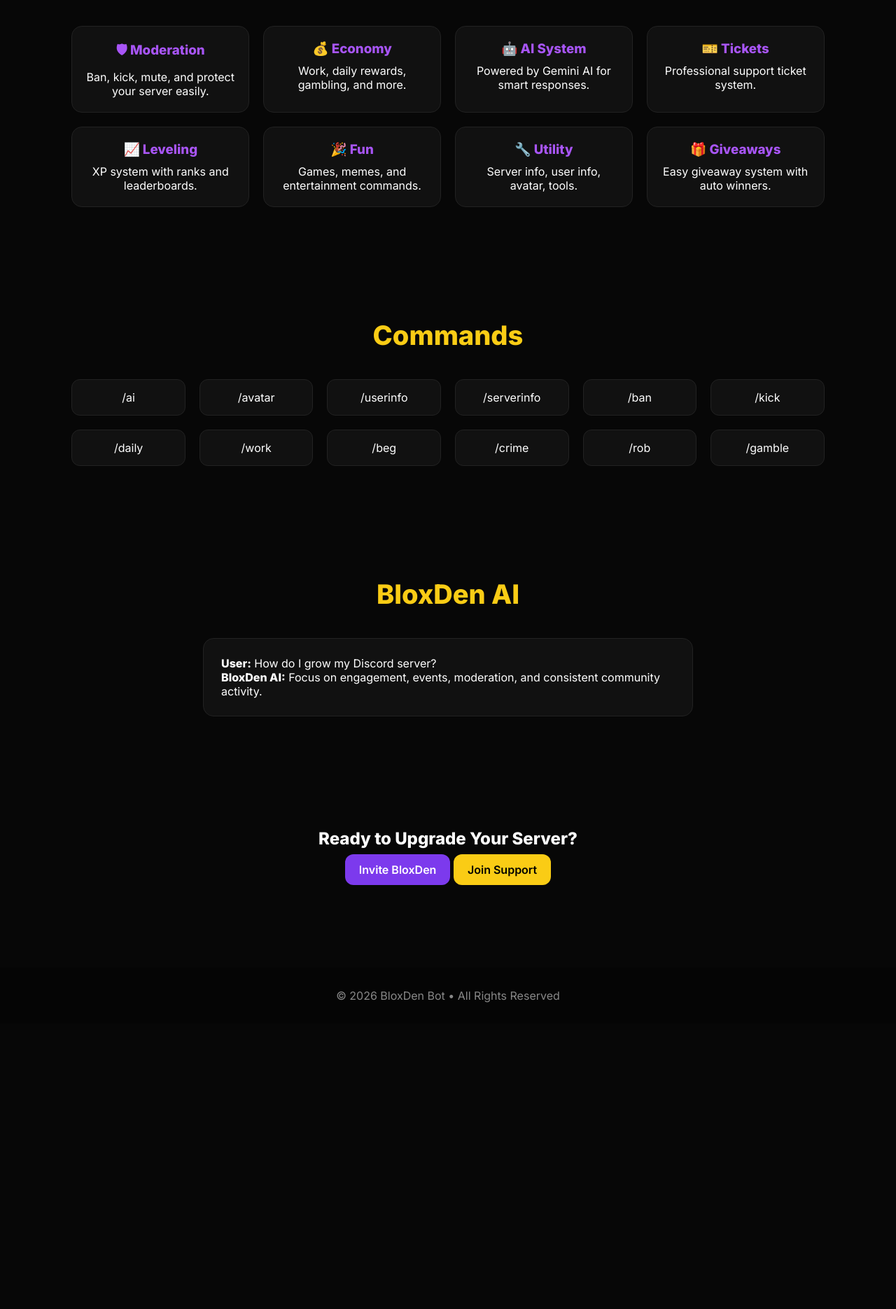
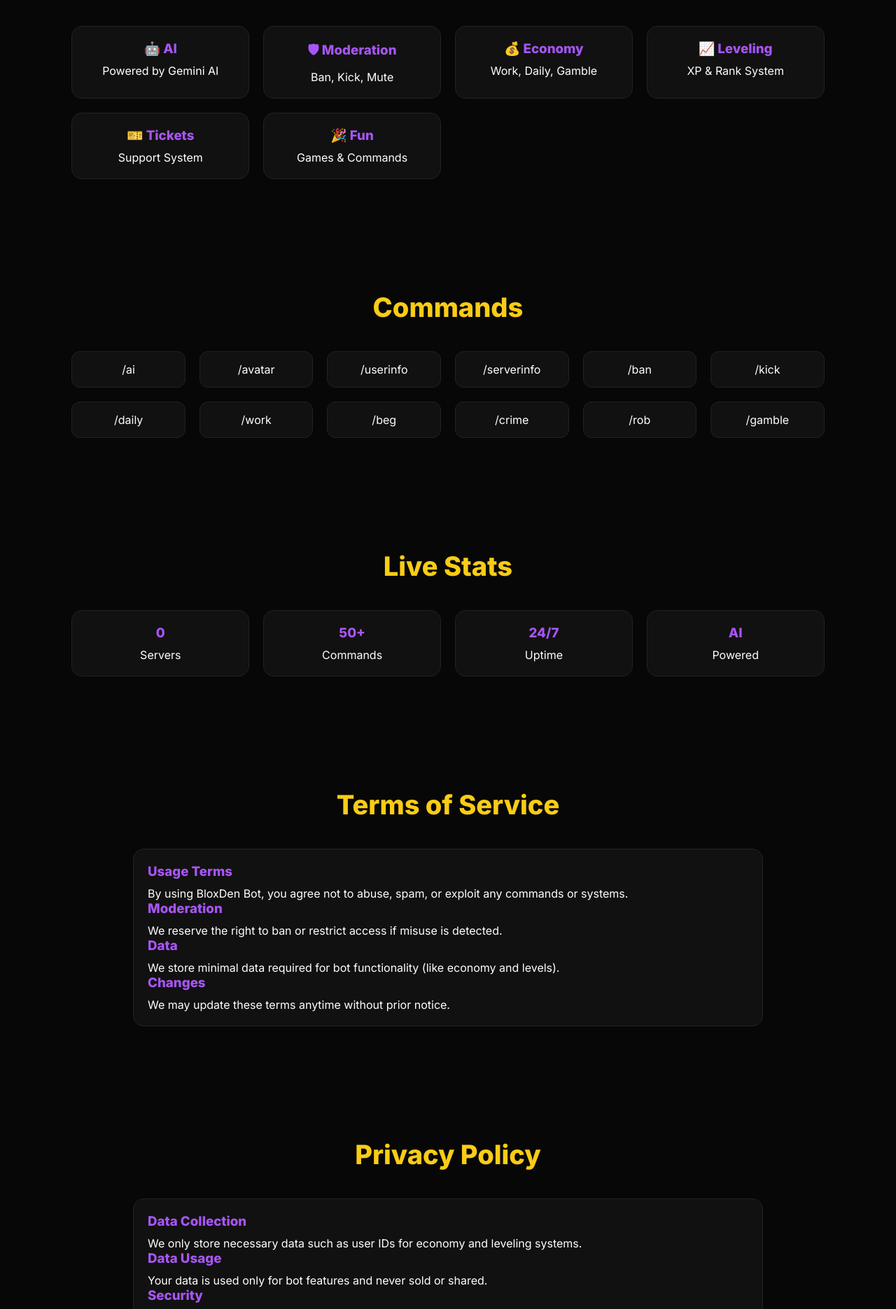
Before and after one commit to NotGood-star/BloxDen-Website, a plain HTML site: page index.html in a window 1280 px wide. Shown: the part 929-2800 px from the top of the page at 70% size. Before the commit the page ends 2392 px from the top, so only its background shows below. Drawn offline with Linux system fonts and the light colour scheme.

Commit message:
Update index.html

```diff
--- a/index.html
+++ b/index.html
@@ -9,7 +9,6 @@
 
 <link rel="stylesheet" href="style.css">
 
-<!-- Google Font (modern look) -->
 <link href="https://fonts.googleapis.com/css2?family=Inter:wght@300;400;600;800&display=swap" rel="stylesheet">
 </head>
 
@@ -23,11 +22,15 @@
         <li><a href="#home">Home</a></li>
         <li><a href="#features">Features</a></li>
         <li><a href="#commands">Commands</a></li>
-        <li><a href="#ai">AI</a></li>
+        <li><a href="#stats">Stats</a></li>
+        <li><a href="#terms">Terms</a></li>
+        <li><a href="#privacy">Privacy</a></li>
         <li><a href="https://discord.gg/RzMyxZMck" target="_blank">Support</a></li>
     </ul>
 
-    <a class="nav-btn" href="https://discord.com/oauth2/authorize?client_id=1507972003481784421" target="_blank">
+    <a class="nav-btn"
+       href="https://discord.com/oauth2/authorize?client_id=1507972003481784421"
+       target="_blank">
        Invite Bot
     </a>
 </nav>
@@ -38,16 +41,16 @@
 <div class="hero-content">
 
 <img class="bot-avatar"
-        src="https://cdn.discordapp.com/avatars/1507972003481784421/1c5678b9835544ee472941d2ea463328.png?size=4096"
-        alt="BloxDen">
+src="https://cdn.discordapp.com/avatars/1507972003481784421/1c5678b9835544ee472941d2ea463328.png?size=4096">
 
 <h1>BloxDen</h1>
 
 <p class="tagline">
-            The Ultimate All-in-One Discord Bot for Moderation, Economy, AI, Tickets, Leveling, Fun & More.
+The Ultimate All-in-One Discord Bot with AI, Economy, Moderation, Tickets, Leveling & More.
 </p>
 
 <div class="buttons">
+
 <a class="btn primary"
 href="https://discord.com/oauth2/authorize?client_id=1507972003481784421"
 target="_blank">Invite Bot</a>
@@ -55,29 +58,6 @@
 <a class="btn secondary"
 href="https://discord.gg/RzMyxZMck"
 target="_blank">Support Server</a>
-        </div>
-
-        <div class="stats">
-
-            <div class="stat">
-                <h2>50+</h2>
-                <p>Commands</p>
-            </div>
-
-            <div class="stat">
-                <h2>8</h2>
-                <p>Systems</p>
-            </div>
-
-            <div class="stat">
-                <h2>24/7</h2>
-                <p>Online</p>
-            </div>
-
-            <div class="stat">
-                <h2>AI</h2>
-                <p>Powered</p>
-            </div>
 
 </div>
 
@@ -92,45 +72,12 @@
 
 <div class="grid">
 
-<div class="card">
-<h3>🛡 Moderation</h3>
-<p>Ban, kick, mute, and protect your server easily.</p>
-</div>
-
-<div class="card">
-<h3>💰 Economy</h3>
-<p>Work, daily rewards, gambling, and more.</p>
-</div>
-
-<div class="card">
-<h3>🤖 AI System</h3>
-<p>Powered by Gemini AI for smart responses.</p>
-</div>
-
-<div class="card">
-<h3>🎫 Tickets</h3>
-<p>Professional support ticket system.</p>
-</div>
-
-<div class="card">
-<h3>📈 Leveling</h3>
-<p>XP system with ranks and leaderboards.</p>
-</div>
-
-<div class="card">
-<h3>🎉 Fun</h3>
-<p>Games, memes, and entertainment commands.</p>
-</div>
-
-<div class="card">
-<h3>🔧 Utility</h3>
-<p>Server info, user info, avatar, tools.</p>
-</div>
-
-<div class="card">
-<h3>🎁 Giveaways</h3>
-<p>Easy giveaway system with auto winners.</p>
-</div>
+<div class="card"><h3>🤖 AI</h3><p>Powered by Gemini AI</p></div>
+<div class="card"><h3>🛡 Moderation</h3><p>Ban, Kick, Mute</p></div>
+<div class="card"><h3>💰 Economy</h3><p>Work, Daily, Gamble</p></div>
+<div class="card"><h3>📈 Leveling</h3><p>XP & Rank System</p></div>
+<div class="card"><h3>🎫 Tickets</h3><p>Support System</p></div>
+<div class="card"><h3>🎉 Fun</h3><p>Games & Commands</p></div>
 
 </div>
 
@@ -160,33 +107,80 @@
 
 </section>
 
-<!-- AI SECTION -->
-<section class="section" id="ai">
+<!-- STATS (LIVE READY) -->
+<section class="section" id="stats">
 
-<h2 class="title">BloxDen AI</h2>
+<h2 class="title">Live Stats</h2>
 
-<div class="ai-box">
+<div class="grid">
 
-<p><b>User:</b> How do I grow my Discord server?</p>
+<div class="card">
+<h3 id="servers">0</h3>
+<p>Servers</p>
+</div>
 
-<p><b>BloxDen AI:</b> Focus on engagement, events, moderation, and consistent community activity.</p>
+<div class="card">
+<h3>50+</h3>
+<p>Commands</p>
+</div>
+
+<div class="card">
+<h3>24/7</h3>
+<p>Uptime</p>
+</div>
+
+<div class="card">
+<h3>AI</h3>
+<p>Powered</p>
+</div>
 
 </div>
 
 </section>
 
-<!-- CTA -->
-<section class="cta">
+<!-- TERMS -->
+<section class="section" id="terms">
 
-<h2>Ready to Upgrade Your Server?</h2>
+<h2 class="title">Terms of Service</h2>
 
-<a class="btn primary"
-href="https://discord.com/oauth2/authorize?client_id=1507972003481784421"
-target="_blank">Invite BloxDen</a>
+<div class="card" style="max-width:900px;margin:auto;text-align:left;">
 
-<a class="btn secondary"
-href="https://discord.gg/RzMyxZMck"
-target="_blank">Join Support</a>
+<h3>Usage Terms</h3>
+<p>By using BloxDen Bot, you agree not to abuse, spam, or exploit any commands or systems.</p>
+
+<h3>Moderation</h3>
+<p>We reserve the right to ban or restrict access if misuse is detected.</p>
+
+<h3>Data</h3>
+<p>We store minimal data required for bot functionality (like economy and levels).</p>
+
+<h3>Changes</h3>
+<p>We may update these terms anytime without prior notice.</p>
+
+</div>
+
+</section>
+
+<!-- PRIVACY -->
+<section class="section" id="privacy">
+
+<h2 class="title">Privacy Policy</h2>
+
+<div class="card" style="max-width:900px;margin:auto;text-align:left;">
+
+<h3>Data Collection</h3>
+<p>We only store necessary data such as user IDs for economy and leveling systems.</p>
+
+<h3>Data Usage</h3>
+<p>Your data is used only for bot features and never sold or shared.</p>
+
+<h3>Security</h3>
+<p>We take reasonable steps to protect stored data.</p>
+
+<h3>Contact</h3>
+<p>Join our support server for data removal requests.</p>
+
+</div>
 
 </section>
 
@@ -195,6 +189,11 @@
 
 <p>© 2026 BloxDen Bot • All Rights Reserved</p>
 
+<p>
+<a href="#terms">Terms</a> •
+<a href="#privacy">Privacy</a>
+</p>
+
 </footer>
 
 <script src="script.js"></script>
```
Lines whose indentation alone changed are shown as unchanged.
